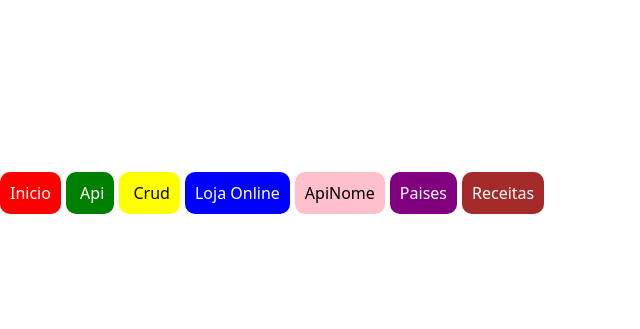
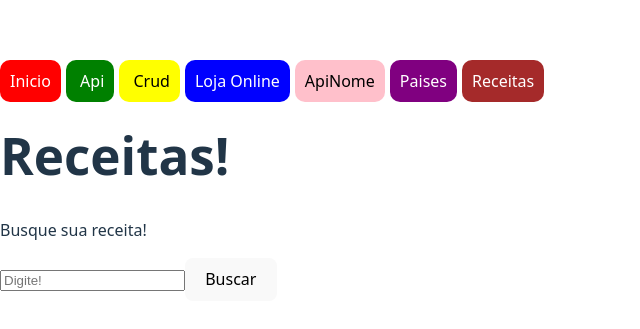
Before and after one commit to lucasriandev/Projects-React, a React (Vite) app in the folder Projects-React/meu-primeiro-projeto-react/: page /Api5 in a window 1280 px wide. Shown: the part 207-536 px from the top of the page, without its empty margins (0-640 px from the left). Built offline with nearby package versions, Linux system fonts and the light colour scheme.

Commit message:
quarta api

```diff
--- a/Projects-React/meu-primeiro-projeto-react/src/Api5.jsx
+++ b/Projects-React/meu-primeiro-projeto-react/src/Api5.jsx
@@ -18,6 +18,28 @@ function Receitas() {
         console.log(error);
       });
   }, [busca]);
+
+  return (
+    <div>
+      <h1>Receitas!</h1>
+      <p>Busque sua receita!</p>
+      <input
+        type="text"
+        placeholder="Digite!"
+        value={input}
+        onChange={(e) => setInput(e.target.value)}
+      />
+      <button onClick={() => setBusca(input)}>Buscar</button>
+      <ul>
+        {receitas.map((item, index) => (
+          <li key={index}>
+            {" "}
+            {item.strMeal} - {item.strCategory}
+          </li>
+        ))}
+      </ul>
+    </div>
+  );
 }
 
 export default Receitas;
```
